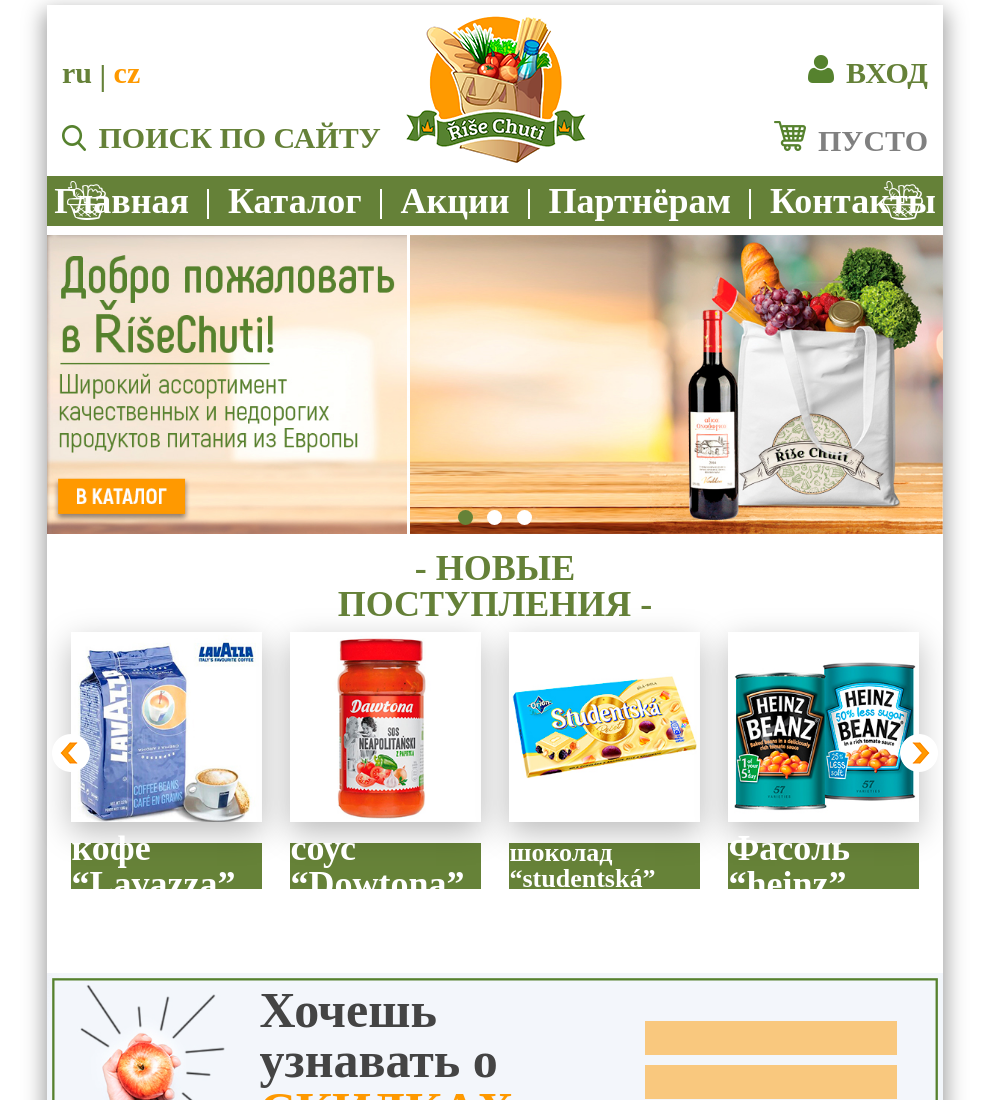
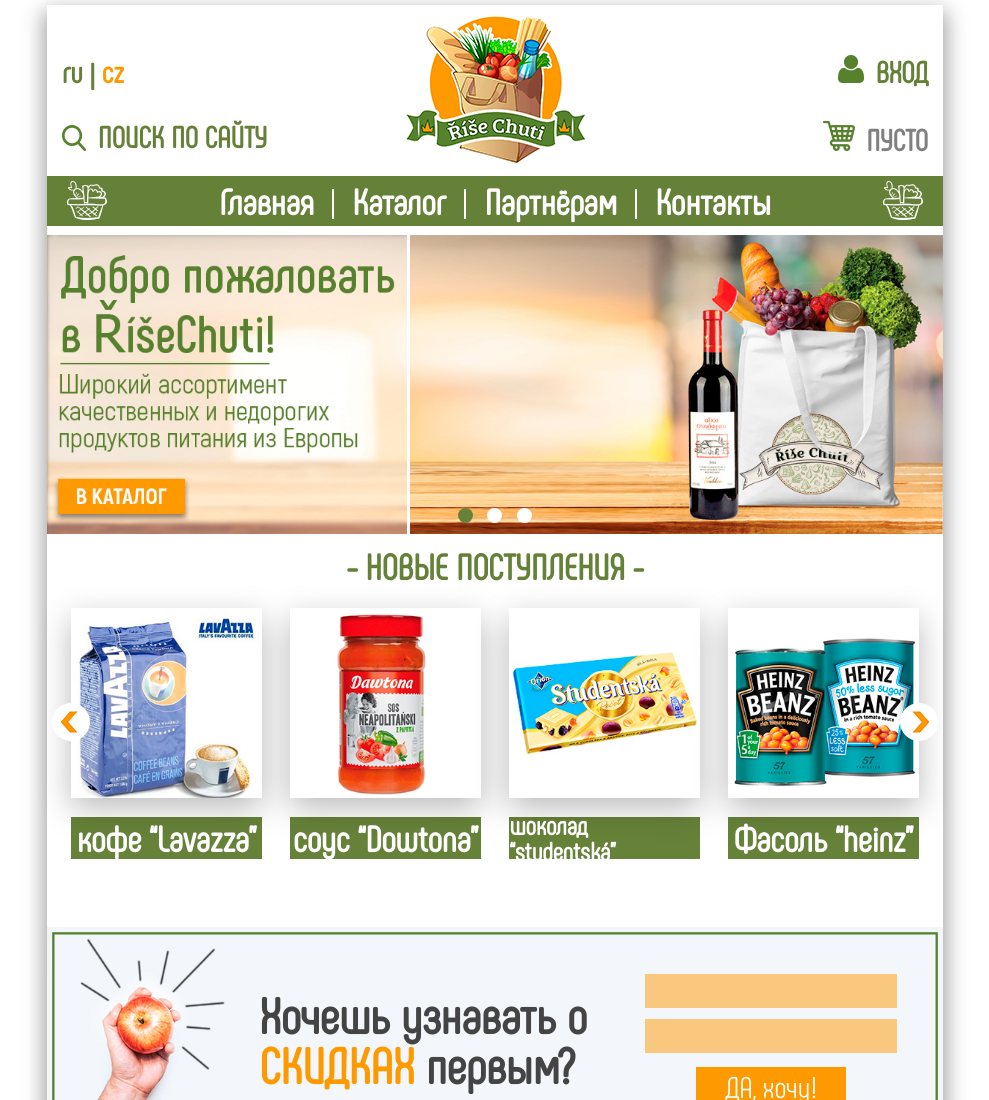
Before and after one commit to lytvynR/Rise-chuti, a plain HTML site: page index.html in a window 1280 px wide. Shown: the top 1100 px of the page, without its empty margins (145-1134 px from the left). Drawn offline with Linux system fonts and the light colour scheme.

Commit message:
Font fix

```diff
--- a/css/styles.css
+++ b/css/styles.css
@@ -1,3 +1,8 @@
+@font-face {
+    font-family: Phenomena; /* Гарнитура шрифта */
+    src: url(../fonts/Phenomena-regular.otf); /* Путь к файлу со шрифтом */
+   }
+
 body {
     background: #fff;
     font-size: 36px;
--- a/index.html
+++ b/index.html
@@ -63,7 +63,6 @@
             <ul class="menu">
                 <li class="main-menu-item line"><a href="#">Главная</a></li>
                 <li class="main-menu-item line"><a href="#">Каталог</a></li>
-                <li class="main-menu-item line"><a href="#">Акции</a></li>
                 <li class="main-menu-item line"><a href="#">Партнёрам</a></li>
                 <li class="main-menu-item"><a href="#">Контакты</a></li>
             </ul>
```
Also changed, not shown: fonts/Phenomena-Regular.otf (added).
